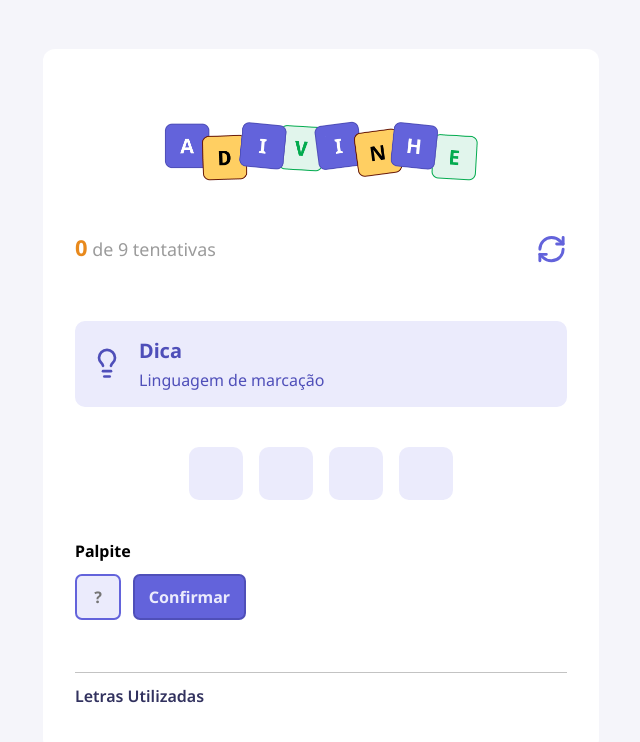
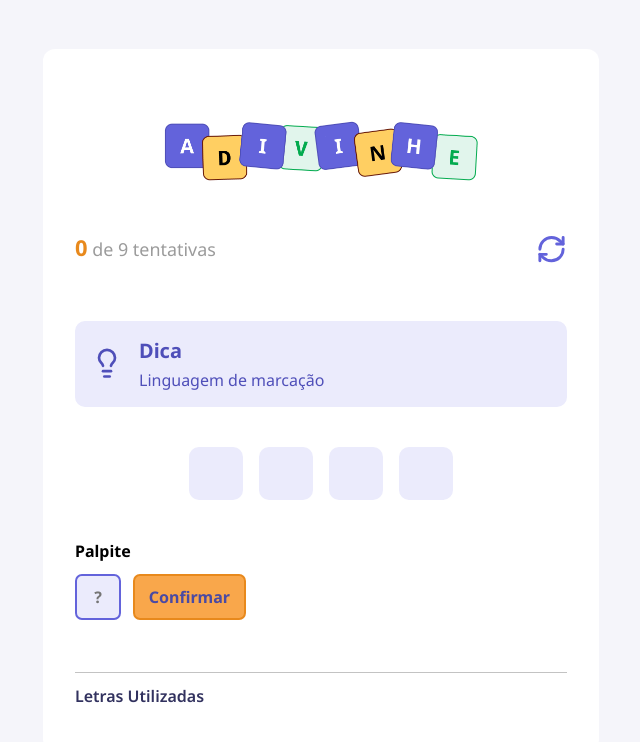
Before and after one commit to Douglasha/game, a React (Vite) app: page / in a window 1280 px wide. Shown: the top 742 px of the page, without its empty margins (319-959 px from the left). Built offline with nearby package versions, Linux system fonts and the light colour scheme.

Commit message:
Change button style

```diff
--- a/src/components/Button/styles.module.css
+++ b/src/components/Button/styles.module.css
@@ -2,9 +2,9 @@
   height: 2.87rem;
   border-radius: 0.43rem;
 
-  background-color: #6363db;
-  border: 2px solid #4f4fb9;
-  color: #ebebfc;
+  background-color: #f9a74b;
+  border: 2px solid #e8891c;
+  color: #4a4aa3;
 
   padding: 0 0.87rem;
   font-size: 1rem;
```
